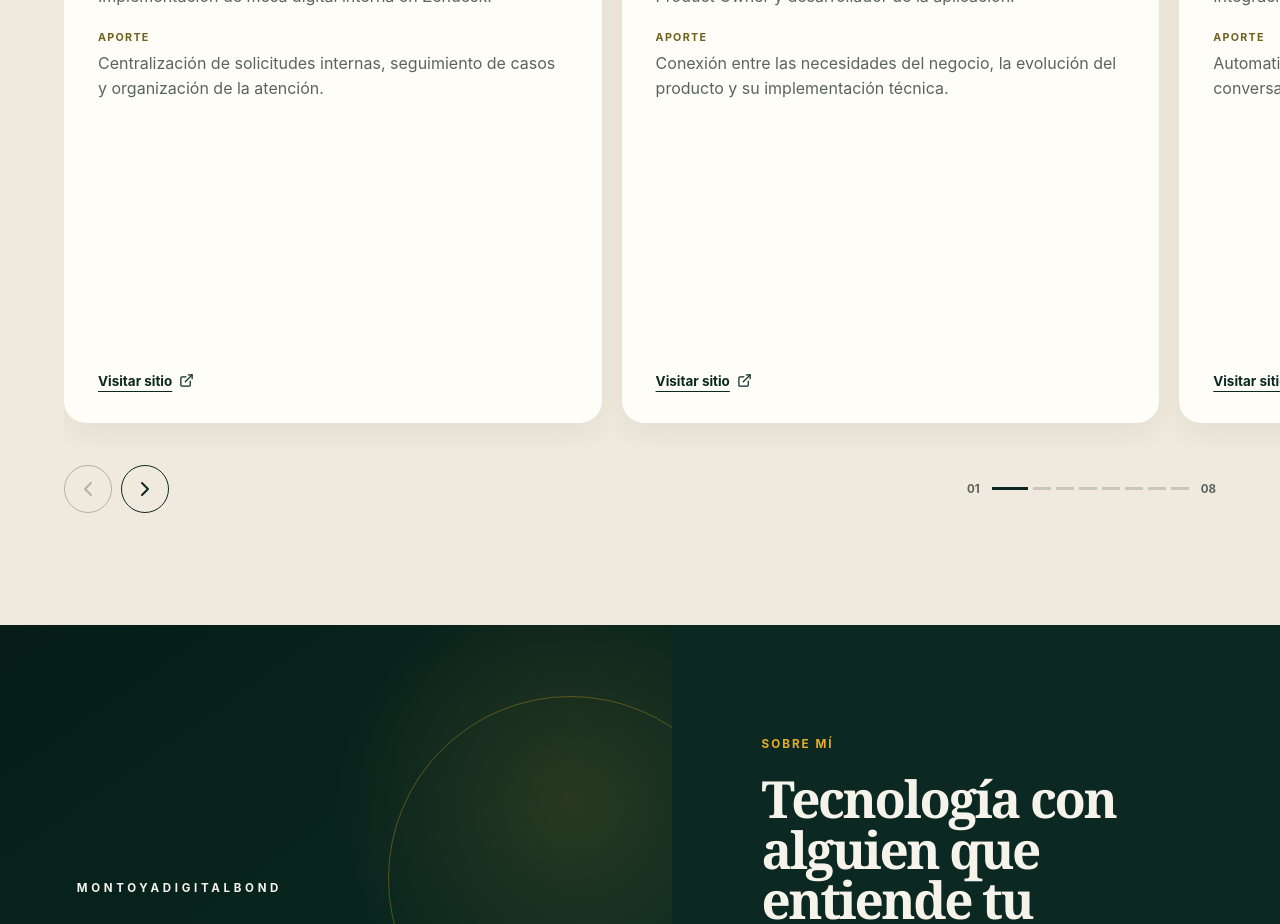
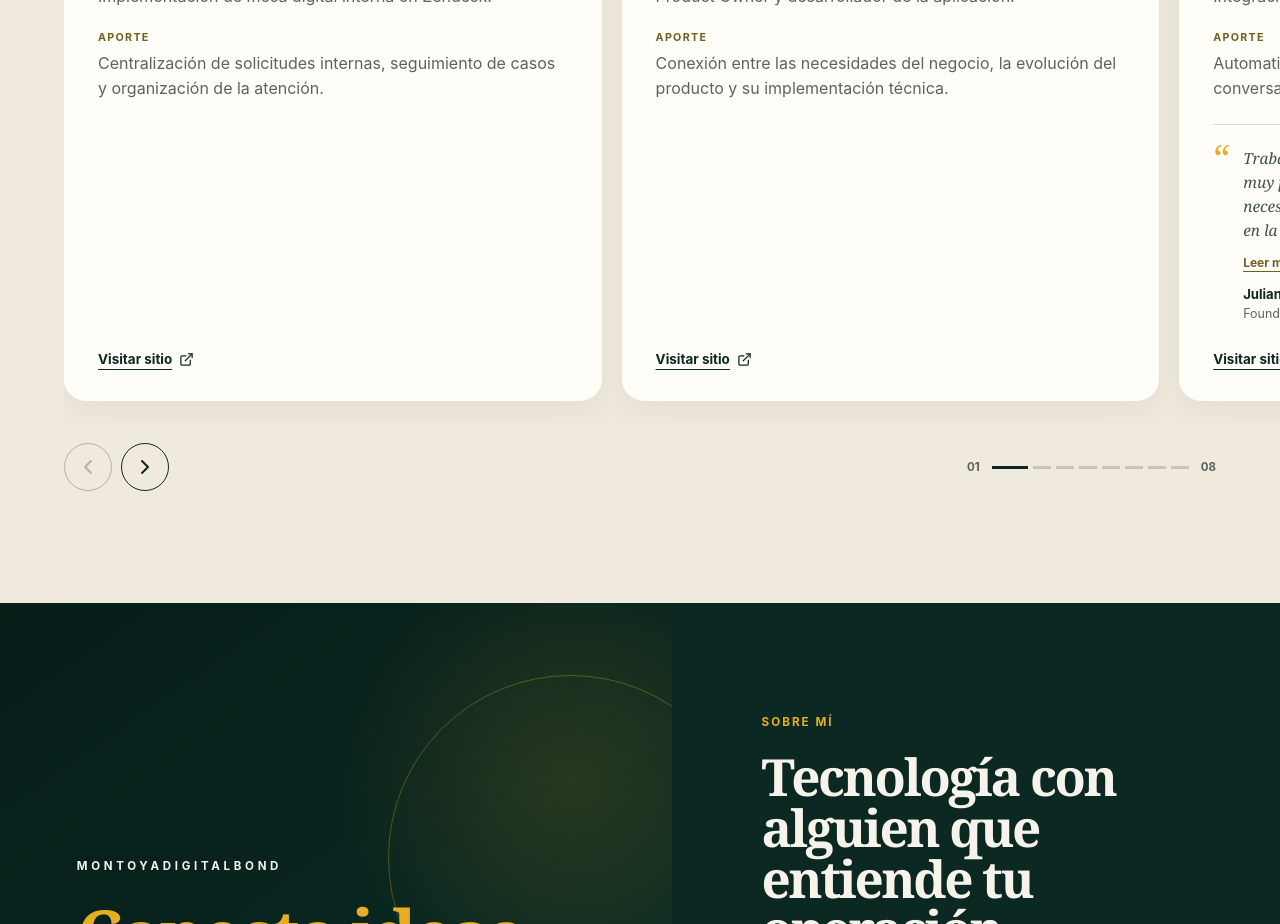
Before and after one commit to AndrosVasco/botuniandesprototipo, a React (Vite) app in the folder frontend/: page / in a window 1280 px wide. Shown: the part 4340-5264 px from the top of the page. Built offline with nearby package versions, Linux system fonts and the light colour scheme.

Commit message:
ajustes reseñas

```diff
--- a/frontend/src/App.tsx
+++ b/frontend/src/App.tsx
@@ -144,6 +144,11 @@ const collaborations: Organization[] = [
     logo: "/logos/appcontrol.svg",
     participation: "Integración de canales de WhatsApp con n8n.",
     contribution: "Automatización de comunicaciones y conexión de conversaciones con procesos de la aplicación.",
+    testimonial: {
+      text: "Trabajar con Andrés en AppControl ha sido una experiencia muy positiva. Destaco su capacidad para entender nuestras necesidades y llevarlas a soluciones prácticas, especialmente en la integración de WhatsApp y la automatización de flujos con n8n. Valoro su compromiso, disposición y claridad para explicar y resolver los retos técnicos. Su aporte nos ayuda a conectar la comunicación con nuestros procesos y facilitar el trabajo del equipo.",
+      name: "Julian Valenz",
+      role: "Founder",
+    },
     url: "https://appcontrol.com.co/es/",
   },
   {
@@ -170,6 +175,11 @@ const collaborations: Organization[] = [
     logo: "/logos/beyond-travel.webp",
     participation: "Consultoría e implementación de bot para WhatsApp.",
     contribution: "Orientación sobre experiencias turísticas, captura de datos y continuidad de la atención con un asesor.",
+    testimonial: {
+      text: "Con Andres hemos tenido un excelente acompañamiento para construir nuestro propio Agente Digital (BOT) que responda a nuestras necesidades y a las del cliente final. Su metodología para diagnosticar la necesidad, esquema de planeación y seguimiento, y además, entregables son un gran apoyo para facilitar el proyecto y enfocar sus entregables. Su conocimiento, experiencia y organización se notan para lograr un resultado que supera lo esperado, y algo que me gustó mucho es que él no tiene una simple vision de ingenieria digital, sino que tambien refleja su experiencia trabajando para temas comerciales; por lo que su visión siempre esta apalancada en encontrar el mejor camino para el cliente en sus desarrollos digitales.",
+      name: "Juan Camilo",
+      role: "Co-Founder",
+    },
     url: "https://beyondtravel.com.co/",
   },
 ];
@@ -232,6 +242,7 @@ export default function App() {
   const [activeSolution, setActiveSolution] = useState(0);
   const [activeHiring, setActiveHiring] = useState(0);
   const [carouselPosition, setCarouselPosition] = useState(0);
+  const [expandedTestimonials, setExpandedTestimonials] = useState<Record<string, boolean>>({});
   const [processVisible, setProcessVisible] = useState(false);
   const [menuOpen, setMenuOpen] = useState(false);
   const solutionRefs = useRef<(HTMLElement | null)[]>([]);
@@ -454,7 +465,20 @@ export default function App() {
                 {organization.testimonial && (
                   <div className="experience-testimonial">
                     <span className="experience-testimonial__quote" aria-hidden="true">“</span>
-                    <blockquote>{organization.testimonial.text}</blockquote>
+                    <blockquote className={expandedTestimonials[organization.name] ? "is-expanded" : ""}>
+                      {organization.testimonial.text}
+                    </blockquote>
+                    <button
+                      className="experience-testimonial__toggle"
+                      type="button"
+                      aria-expanded={Boolean(expandedTestimonials[organization.name])}
+                      onClick={() => setExpandedTestimonials((current) => ({
+                        ...current,
+                        [organization.name]: !current[organization.name],
+                      }))}
+                    >
+                      {expandedTestimonials[organization.name] ? "Leer menos" : "Leer más"}
+                    </button>
                     <p className="experience-testimonial__author">
                       <strong>{organization.testimonial.name}</strong>
                       <span>{organization.testimonial.role}</span>
--- a/frontend/src/styles.css
+++ b/frontend/src/styles.css
@@ -133,7 +133,11 @@ section[id] { scroll-margin-top: 88px; }
 .experience-card > a { display: inline-flex; align-items: center; gap: 7px; align-self: flex-start; margin-top: auto; padding-top: 28px; color: var(--green); font-size: .84rem; font-weight: 700; text-underline-offset: 5px; }
 .experience-testimonial { position: relative; margin-top: 22px; padding-top: 22px; border-top: 1px solid rgba(11, 41, 34, .14); }
 .experience-testimonial__quote { position: absolute; top: 14px; left: 0; color: var(--mustard); font-family: Georgia, "Times New Roman", serif; font-size: 2.3rem; line-height: 1; }
-.experience-testimonial blockquote { margin: 0; padding-left: 30px; color: #3f514b; font-family: Georgia, "Times New Roman", serif; font-size: .96rem; font-style: italic; line-height: 1.58; }
+.experience-testimonial blockquote { display: -webkit-box; margin: 0; padding-left: 30px; overflow: hidden; color: #3f514b; font-family: Georgia, "Times New Roman", serif; font-size: .96rem; font-style: italic; line-height: 1.58; -webkit-box-orient: vertical; -webkit-line-clamp: 4; }
+.experience-testimonial blockquote.is-expanded { display: block; overflow: visible; -webkit-line-clamp: unset; }
+.experience-testimonial__toggle { margin: 11px 0 0 30px; padding: 0; border: 0; background: transparent; color: #72601f; font: inherit; font-size: .75rem; font-weight: 700; text-decoration: underline; text-underline-offset: 4px; cursor: pointer; }
+.experience-testimonial__toggle:hover { color: var(--green); }
+.experience-testimonial__toggle:focus-visible { outline: 2px solid var(--mustard); outline-offset: 4px; }
 .experience-testimonial__author { display: grid; gap: 3px; margin: 15px 0 0 30px; color: var(--green); font-size: .78rem; line-height: 1.35; }
 .experience-testimonial__author strong { font-size: .82rem; }
 .experience-testimonial__author span { color: var(--muted); }
@@ -388,6 +392,7 @@ section[id] { scroll-margin-top: 88px; }
   .experience-testimonial { margin-top: 18px; padding-top: 18px; }
   .experience-testimonial__quote { top: 11px; font-size: 2rem; }
   .experience-testimonial blockquote { padding-left: 25px; font-size: .9rem; line-height: 1.55; }
+  .experience-testimonial__toggle { margin-left: 25px; }
   .experience-testimonial__author { margin: 13px 0 0 25px; }
   .carousel-controls { margin-top: 12px; }
   .carousel-progress i { width: 9px; }
```
